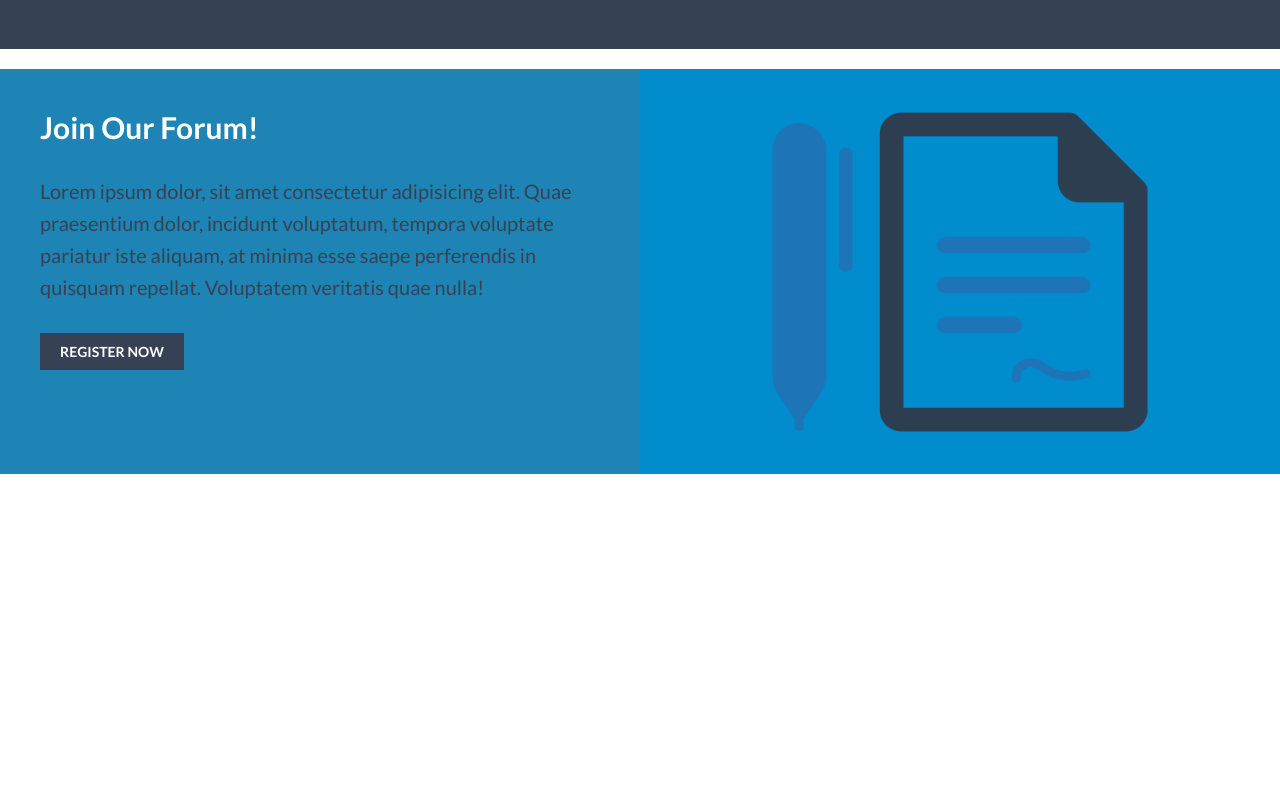
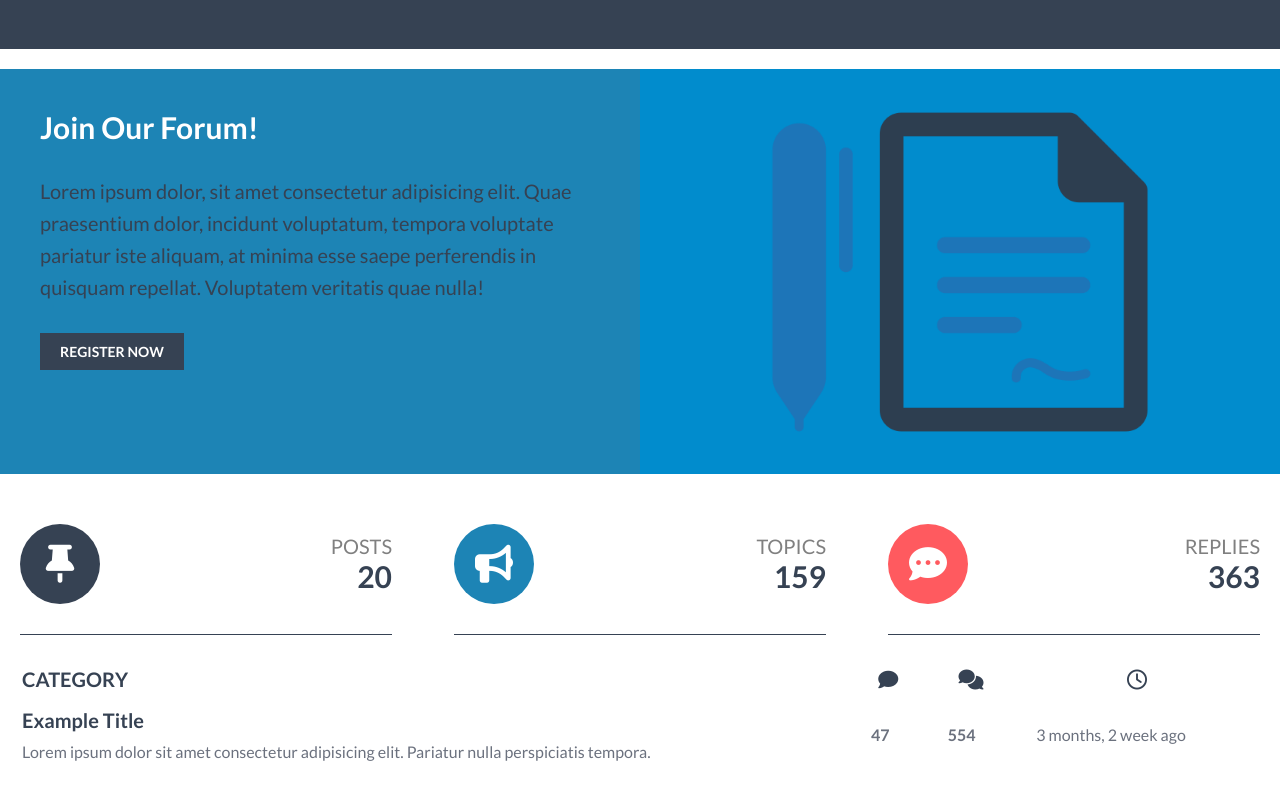
Before and after one commit to Belkowski656/Forum, a React (Create React App) app: page / in a window 1280 px wide. Shown: the part 413-1211 px from the top of the page. Before the commit the page ends 907 px from the top, so only its background shows below. Built offline with nearby package versions, Linux system fonts and the light colour scheme.

Commit message:
start adding table

```diff
--- a/src/components/Home/Home.js
+++ b/src/components/Home/Home.js
@@ -1,6 +1,7 @@
 import Navigation from "../Navigation/Navigation";
 import Header from "../Header/Header";
 import Register from "../Register/Register";
+import Main from "../Main/Main";
 
 const Home = () => {
   return (
@@ -8,6 +9,7 @@ const Home = () => {
       <Navigation />
       <Header />
       <Register />
+      <Main />
     </>
   );
 };
--- /dev/null
+++ b/src/components/Main/Main.js
@@ -0,0 +1,71 @@
+import Row from "../Row/Row";
+
+import {
+  Wrapper,
+  StatsBox,
+  Box,
+  Icon,
+  TextWrapper,
+  Text,
+  Number,
+  Table,
+  FirstRow,
+  Th,
+} from "./Main.style";
+
+const Main = () => {
+  return (
+    <>
+      <Wrapper>
+        <StatsBox>
+          <Box>
+            <Icon>
+              <i className="fas fa-thumbtack"></i>
+            </Icon>
+            <TextWrapper>
+              <Text>Posts</Text>
+              <Number>20</Number>
+            </TextWrapper>
+          </Box>
+          <Box>
+            <Icon>
+              <i className="fas fa-bullhorn"></i>
+            </Icon>
+            <TextWrapper>
+              <Text>Topics</Text>
+              <Number>159</Number>
+            </TextWrapper>
+          </Box>
+          <Box>
+            <Icon>
+              <i className="fas fa-comment-dots"></i>
+            </Icon>
+            <TextWrapper>
+              <Text>Replies</Text>
+              <Number>363</Number>
+            </TextWrapper>
+          </Box>
+        </StatsBox>
+        <Table>
+          <tbody>
+            <FirstRow>
+              <Th>Category</Th>
+              <Th>
+                <i className="fas fa-comment"></i>
+              </Th>
+              <Th>
+                <i className="fas fa-comments"></i>
+              </Th>
+              <Th>
+                <i className="far fa-clock"></i>
+              </Th>
+            </FirstRow>
+            <Row />
+          </tbody>
+        </Table>
+      </Wrapper>
+    </>
+  );
+};
+
+export default Main;
--- /dev/null
+++ b/src/components/Main/Main.style.js
@@ -0,0 +1,100 @@
+import styled from "styled-components";
+import {
+  gray,
+  blue,
+  red,
+  fontStandard,
+  fontBig,
+} from "../../resources/variables/variables";
+
+export const Wrapper = styled.main`
+  margin: 20px;
+`;
+
+export const StatsBox = styled.div`
+  @media (min-width: 576px) {
+    display: flex;
+    justify-content: space-between;
+    margin-top: 50px;
+  }
+`;
+
+export const Icon = styled.div`
+  width: 80px;
+  height: 80px;
+  border-radius: 50%;
+  text-align: center;
+  color: white;
+  font-size: 38px;
+
+  i {
+    line-height: 80px;
+  }
+`;
+
+export const Box = styled.div`
+  display: flex;
+  justify-content: space-between;
+  align-items: center;
+  margin-bottom: 30px;
+  padding-bottom: 30px;
+  border-bottom: 1px solid ${gray};
+
+  :nth-child(1) ${Icon} {
+    background-color: ${gray};
+  }
+
+  :nth-child(2) ${Icon} {
+    background-color: ${blue};
+  }
+
+  :nth-child(3) ${Icon} {
+    background-color: ${red};
+  }
+
+  @media (min-width: 576px) {
+    width: 30%;
+  }
+`;
+
+export const TextWrapper = styled.div``;
+
+export const Text = styled.p`
+  font-size: ${fontStandard};
+  text-transform: uppercase;
+  color: gray;
+`;
+
+export const Number = styled.p`
+  color: ${gray};
+  font-size: ${fontBig};
+  font-weight: bold;
+  text-align: right;
+`;
+
+export const Table = styled.table`
+  width: 100%;
+`;
+
+export const FirstRow = styled.tr``;
+
+export const Th = styled.th`
+  color: ${gray};
+  font-size: ${fontStandard};
+  text-transform: uppercase;
+  :nth-child(1) {
+    text-align: left;
+  }
+
+  :nth-child(3),
+  :nth-child(4) {
+    visibility: hidden;
+  }
+
+  @media (min-width: 768px) {
+    :nth-child(3),
+    :nth-child(4) {
+      visibility: visible;
+    }
+  }
+`;
--- /dev/null
+++ b/src/components/Row/Row.js
@@ -0,0 +1,24 @@
+import { Wrapper, Td, TdNumber, Title, Description, Update } from "./Row.style";
+
+const Row = () => {
+  return (
+    <>
+      <Wrapper>
+        <Td>
+          <Title>Example Title</Title>
+          <Description>
+            Lorem ipsum dolor sit amet consectetur adipisicing elit. Pariatur
+            nulla perspiciatis tempora.
+          </Description>
+        </Td>
+        <TdNumber>47</TdNumber>
+        <TdNumber>554</TdNumber>
+        <Td>
+          <Update>3 months, 2 week ago</Update>
+        </Td>
+      </Wrapper>
+    </>
+  );
+};
+
+export default Row;
--- /dev/null
+++ b/src/components/Row/Row.style.js
@@ -0,0 +1,54 @@
+import styled from "styled-components";
+import { fontStandard, gray } from "../../resources/variables/variables";
+
+export const Wrapper = styled.tr``;
+
+export const Td = styled.td`
+  padding: 15px 0;
+  color: #6b717e;
+
+  :nth-child(1) {
+    padding-right: 20px;
+  }
+
+  :nth-child(3),
+  :nth-child(4) {
+    visibility: hidden;
+  }
+
+  @media (min-width: 768px) {
+    :nth-child(3),
+    :nth-child(4) {
+      visibility: visible;
+    }
+  }
+`;
+
+export const TdNumber = styled.td`
+  padding: 20px;
+  color: #6b717e;
+  font-weight: bold;
+
+  :nth-child(2) {
+    visibility: hidden;
+  }
+  @media (min-width: 768px) {
+    :nth-child(2) {
+      visibility: visible;
+    }
+  }
+`;
+
+export const Title = styled.p`
+  font-size: ${fontStandard};
+  font-weight: bold;
+  color: ${gray};
+`;
+
+export const Description = styled.p`
+  margin-top: 10px;
+`;
+
+export const Update = styled.p`
+  padding: 0 20px;
+`;
```
